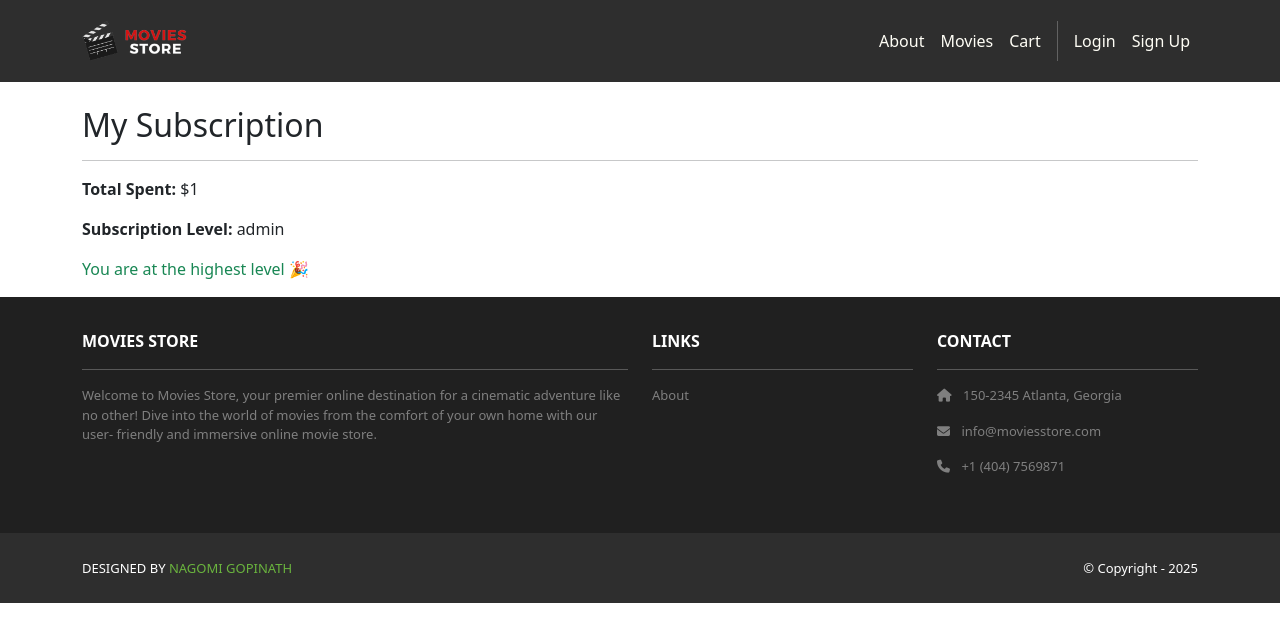
After one commit to nagomigopinath611/moviesstore, a Django app: template accounts/templates/accounts/subscription.html in a window 1280 px wide. The commit adds this page. Shown: the top 642 px of the page. Run offline with Django 5.2, Linux system fonts and the light colour scheme; the template is opened without the code that fills it: most values are stand-ins (such as "Sample title", 1, 10 or a date in 2020); some libraries are stand-ins or nearby versions.

Commit message:
Change 22

```diff
--- /dev/null
+++ b/accounts/templates/accounts/subscription.html
@@ -0,0 +1,16 @@
+{% extends 'base.html' %}
+{% block content %}
+<div class="container mt-4">
+  <h2>My Subscription</h2>
+  <hr>
+  <p><b>Total Spent:</b> ${{ template_data.total_spent }}</p>
+  <p><b>Subscription Level:</b> {{ template_data.level }}</p>
+  {% if template_data.level == "Basic" %}
+    <p class="text-muted">Spend $15 to reach Medium level.</p>
+  {% elif template_data.level == "Medium" %}
+    <p class="text-muted">Spend $30 to reach Premium level.</p>
+  {% else %}
+    <p class="text-success">You are at the highest level 🎉</p>
+  {% endif %}
+</div>
+{% endblock content %}
--- a/accounts/urls.py
+++ b/accounts/urls.py
@@ -6,5 +6,6 @@ urlpatterns = [
     path('logout/', views.logout, name='accounts.logout'),
     #Add view orders function in accounts because:
     #order is linked to a user's account
-    path('orders/', views.orders, name='accounts.orders')
+    path('orders/', views.orders, name='accounts.orders'),
+    path('subscription/', views.subscription_level, name='accounts.subscription'),
 ]
--- a/moviesstore/templates/base.html
+++ b/moviesstore/templates/base.html
@@ -52,6 +52,8 @@
             <a class="nav-link"
               href="{% url 'accounts.orders' %}">Orders
             </a>
+            <a class="nav-link"
+              href="{% url 'accounts.subscription' %}">Subscription</a>
             <a class="nav-link"
               href="{% url 'accounts.logout' %}">Logout ({{user.username }})</a>
             {% else %}
```
Also changed, not shown: accounts/views.py (+25 -0 lines), db.sqlite3.
